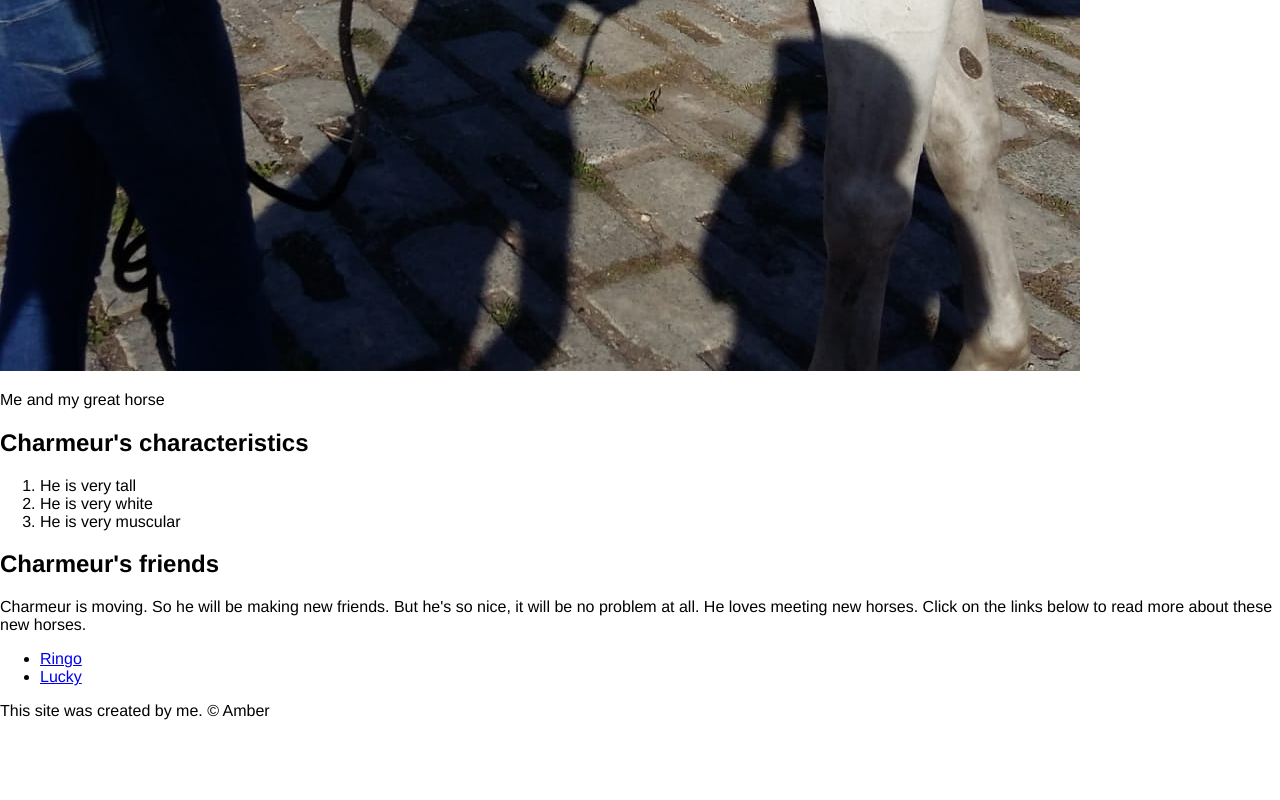
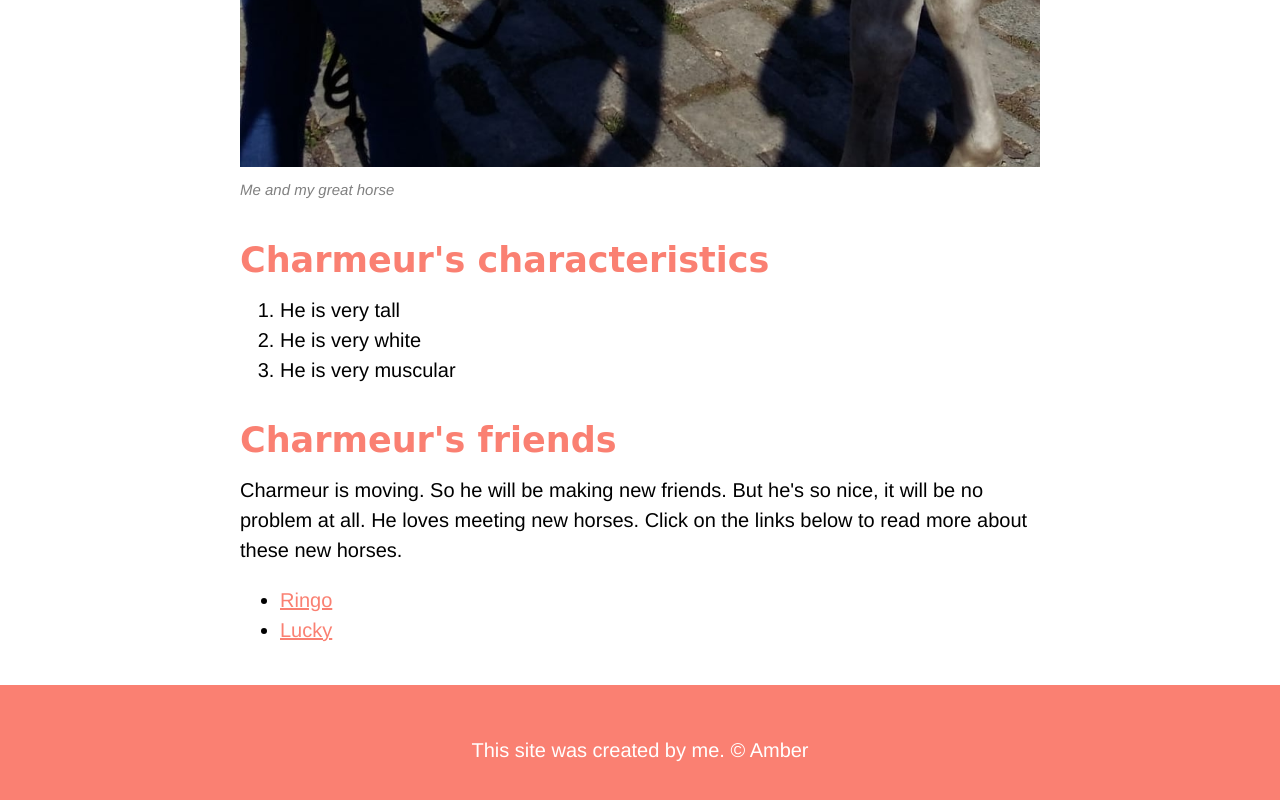
Before and after one commit to AmberDL/cartoon-hero-website, a plain HTML site: page index.html in a window 1280 px wide. Shown: the part 1780-2580 px from the top of the page. Before the commit the page ends 2516 px from the top, so only its background shows below. Drawn offline with Linux system fonts and the light colour scheme.

Commit message:
wrote the CSS for Charmeur's website + changed some html

```diff
--- a/charmeur.css
+++ b/charmeur.css
@@ -1,6 +1,8 @@
 body{
 	margin: 0;
-	font-family: Helvetica, Arial, Sans-Serif;
+	font-family: Russo One, Helvetica, Arial, Sans-Serif;
+	font-size: 20px;
+	line-height: 30px;
 }
 
 header{
@@ -10,8 +12,19 @@ header{
 	padding-bottom: 35px;
 }
 
+h1, h2{
+font-family: 'Sriracha', cursive;
+}
+
 header h1{
 	color: white;
+	font-size: 100px
+}
+
+h2{
+	font-size: 35px;
+	color: salmon;
+	margin: 40px 0px 10px;
 }
 
 header img{
@@ -19,3 +32,40 @@ header img{
 	width: 700px;
 	border: 10px solid white;
 }
+
+main{
+	max-width: 800px;
+	margin: 0 auto;
+	padding: 20px;
+}
+
+main img{
+max-width: 100%
+}
+
+a{
+	color: salmon;
+}
+
+a:hover{
+	color: white;
+	background-color: salmon;
+}
+
+footer{
+	color: white;
+	background-color: salmon;
+	text-align: center;
+	padding: 50px;
+}
+
+footer p{
+	margin: 0;
+}
+
+p.caption{
+	color: grey;
+	font-style: italic;
+	margin-top: 0;
+	font-size: 15px;
+}
--- a/index.html
+++ b/index.html
@@ -17,7 +17,7 @@
 		<h2>About Charmeur</h2>
 		<p>Charmeur is the best horse. He is so pretty and charming, it's unbelievable.</p>
 		<img src="charmeur.jpeg">
-		<p>Me and my great horse</p>
+		<p class="caption">Me and my great horse</p>
 
 		<!-- Characteristics -->
 		<h2>Charmeur's characteristics</h2>
```
